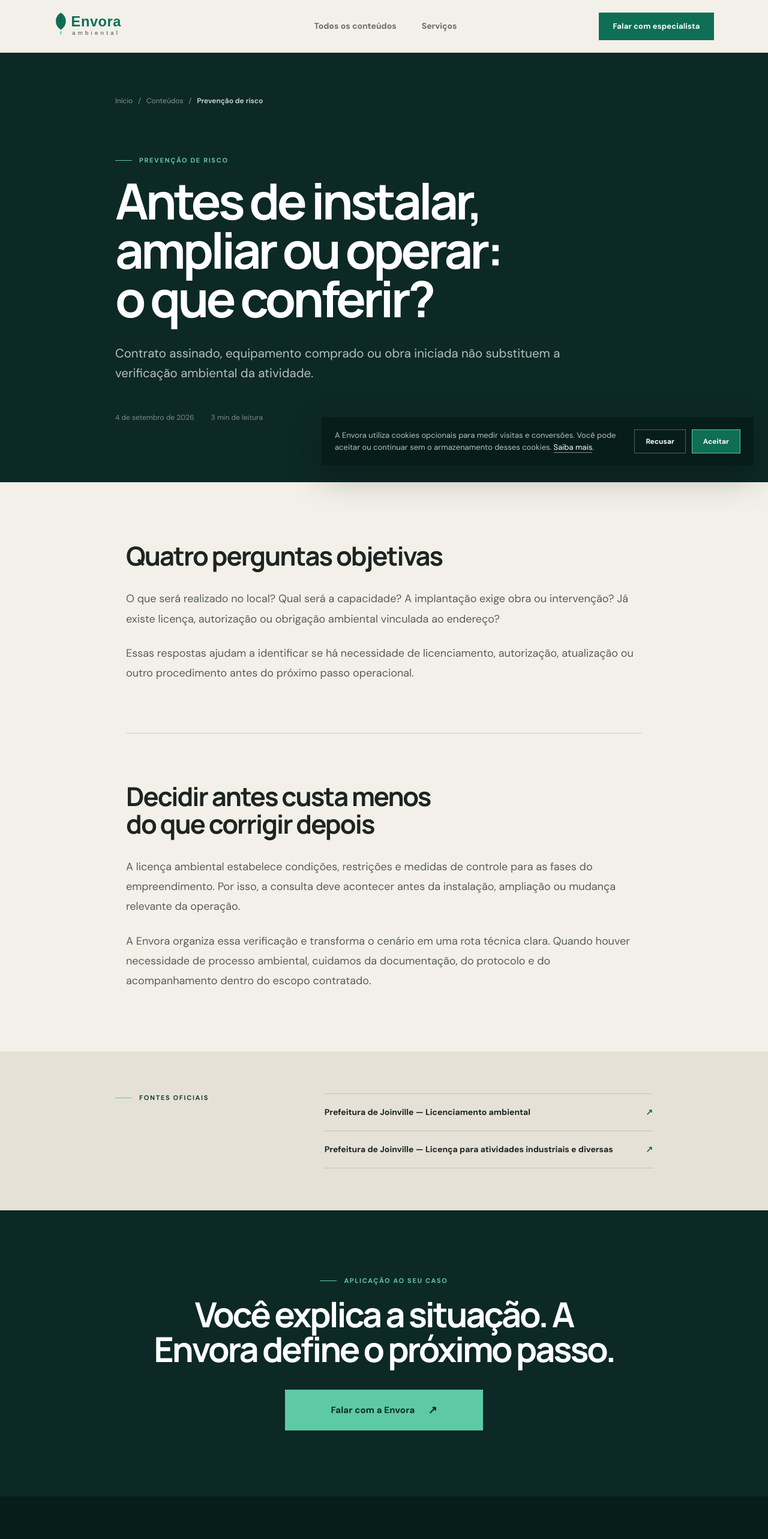
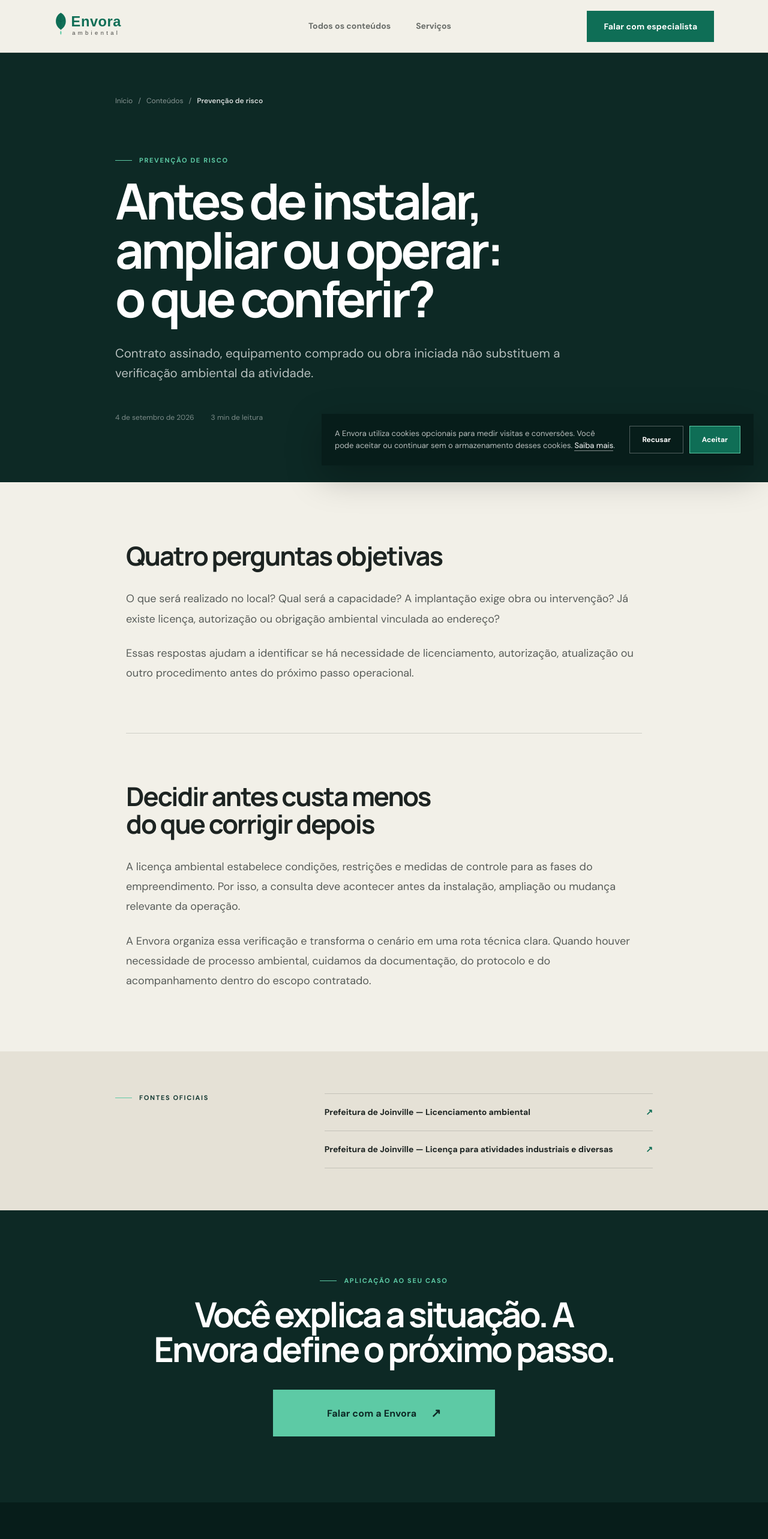
Before and after one commit to edukarnopp3/envora-ambiental-website, a Next.js app: page /conteudos/antes-de-instalar-ampliar-ou-operar in a window 1280 px wide. Shown: the top 2566 px of the page at 60% size. Built offline with nearby package versions, Linux system fonts and the light colour scheme; no server answers.

Commit message:
style: enlarge conversion buttons sitewide

```diff
--- a/app/globals.css
+++ b/app/globals.css
@@ -24,9 +24,9 @@ button { color:inherit; }
 .nav-links a.active::after { content:""; position:absolute; right:8px; bottom:5px; left:8px; height:2px; background:rgba(255,255,255,.72); }
 .header-cta { justify-self:end; }
 .menu-button { display:none; border:0; background:transparent; text-transform:uppercase; font-size:11px; font-weight:800; letter-spacing:.14em; }
-.button { display:inline-flex; align-items:center; justify-content:center; gap:22px; min-height:54px; padding:0 26px; border:0; font-size:13px; font-weight:700; letter-spacing:.01em; cursor:pointer; transition:.2s; }
-.button span { font-size:18px; }
-.button-small { min-width:188px; min-height:46px; padding:0 24px; color:white; background:var(--brand); }
+.button { display:inline-flex; align-items:center; justify-content:center; gap:24px; min-height:64px; padding:0 34px; border:0; font-size:14px; font-weight:700; letter-spacing:.01em; cursor:pointer; transition:.2s; }
+.button span { font-size:20px; }
+.button-small { min-width:204px; min-height:52px; padding:0 28px; color:white; background:var(--brand); }
 .button-dark { color:white; background:var(--ink); }
 .button-accent { color:white; background:var(--brand); }
 .button:hover { transform:translateY(-2px); filter:brightness(.95); }
@@ -51,7 +51,7 @@ button { color:inherit; }
 .hero-actions { display:flex; align-items:center; justify-content:center; gap:26px; margin-top:38px; }
 .hero-primary { color:var(--brand); background:#f7f7f5; }
 .hero-secondary { color:white; }
-.hero-video-control { position:absolute; right:clamp(20px,3vw,48px); bottom:clamp(20px,3vw,40px); z-index:2; width:48px; height:48px; display:grid; place-items:center; padding:0; border:1px solid rgba(255,255,255,.42); border-radius:50%; background:rgba(4,31,27,.4); color:white; cursor:pointer; backdrop-filter:blur(8px); transition:background .2s ease,border-color .2s ease; }
+.hero-video-control { position:absolute; right:clamp(20px,3vw,48px); bottom:clamp(20px,3vw,40px); z-index:2; width:54px; height:54px; display:grid; place-items:center; padding:0; border:1px solid rgba(255,255,255,.42); border-radius:50%; background:rgba(4,31,27,.4); color:white; cursor:pointer; backdrop-filter:blur(8px); transition:background .2s ease,border-color .2s ease; }
 .hero-video-control:hover,.hero-video-control:focus-visible { background:rgba(4,31,27,.78); border-color:white; }
 .hero-video-control svg { width:17px; height:17px; fill:currentColor; }
 .text-link { font-size:14px; font-weight:700; border-bottom:1px solid currentColor; padding:10px 0; }
@@ -134,7 +134,7 @@ select:focus,input:focus,textarea:focus { border-color:var(--forest); box-shadow
 .other-situation { display:grid; gap:9px; margin-top:14px; color:rgba(29,36,34,.72); font-size:12px; font-weight:700; }
 .choice-grid { display:grid; gap:8px; }
 .choice-grid.two { grid-template-columns:1fr 1fr; }
-.choice-grid button { min-height:46px; padding:10px 14px; text-align:left; border:1px solid var(--line); background:white; cursor:pointer; }
+.choice-grid button { min-height:54px; padding:12px 16px; text-align:left; border:1px solid var(--line); background:white; cursor:pointer; }
 .choice-grid button:hover,.choice-grid button.selected { border-color:var(--forest); background:var(--forest); color:white; }
 .process-list { list-style:none; margin:70px 0 0; padding:0; border-top:1px solid var(--line); }
 .process-list li { display:grid; grid-template-columns:100px 1fr; gap:28px; padding:32px 0; border-bottom:1px solid var(--line); }
@@ -191,7 +191,7 @@ footer .brand img { width:min(100%,520px); }
 .cookie-banner p { margin:0; color:rgba(255,255,255,.72); font-size:13px; line-height:1.55; }
 .cookie-banner p a { color:white; border-bottom:1px solid rgba(255,255,255,.5); }
 .cookie-banner>div { display:flex; gap:10px; }
-.cookie-banner button { min-height:40px; padding:0 18px; border:1px solid rgba(255,255,255,.3); color:white; background:transparent; font-size:12px; font-weight:700; cursor:pointer; }
+.cookie-banner button { min-height:46px; padding:0 20px; border:1px solid rgba(255,255,255,.3); color:white; background:transparent; font-size:12px; font-weight:700; cursor:pointer; }
 .cookie-banner .cookie-accept { border-color:var(--brand-soft); background:var(--brand); }
 .privacy-page { min-height:100svh; padding:0 7vw 90px; background:var(--paper); }
 .privacy-page>header { display:flex; align-items:center; justify-content:space-between; min-height:88px; border-bottom:1px solid var(--line); }
@@ -225,16 +225,16 @@ footer .brand img { width:min(100%,520px); }
 .service-visual-copy .eyebrow { margin:0 0 24px; color:var(--brand-soft); }
 .service-visual-copy h1 { max-width:760px; margin:0; font:700 clamp(50px,6.1vw,94px)/.97 "Manrope",sans-serif; letter-spacing:-.065em; text-wrap:balance; }
 .service-visual-copy>p:not(.eyebrow) { max-width:590px; margin:30px 0 0; color:rgba(255,255,255,.76); font-size:clamp(17px,1.4vw,21px); line-height:1.65; }
-.service-visual-link { display:flex; align-items:center; justify-content:space-between; gap:36px; width:min(100%,330px); min-height:58px; margin-top:38px; padding:0 20px; border:1px solid rgba(255,255,255,.45); font-size:12px; font-weight:700; transition:background .2s ease,color .2s ease,transform .2s ease; }
+.service-visual-link { display:flex; align-items:center; justify-content:space-between; gap:40px; width:min(100%,390px); min-height:70px; margin-top:38px; padding:0 26px; border:1px solid rgba(255,255,255,.45); font-size:14px; font-weight:700; transition:background .2s ease,color .2s ease,transform .2s ease; }
 .service-visual-link b { color:var(--brand-soft); font-size:18px; }
 .service-visual-hero:hover .service-visual-link,.service-visual-hero:focus-visible .service-visual-link { color:var(--forest-dark); background:var(--brand-soft); border-color:var(--brand-soft); transform:translateY(-2px); }
 .service-visual-hero:hover .service-visual-link b,.service-visual-hero:focus-visible .service-visual-link b { color:var(--forest-dark); }
 .service-execution { display:grid; grid-template-columns:minmax(0,1.15fr) minmax(360px,.85fr); align-items:center; gap:9vw; min-height:88svh; padding:96px 7vw; background:var(--forest-dark); color:white; }
 .service-execution h2 { max-width:900px; margin:0; font:700 clamp(48px,5.8vw,86px)/.98 "Manrope",sans-serif; letter-spacing:-.06em; text-wrap:balance; }
 .service-execution>div:last-child>p { max-width:620px; margin:0; color:rgba(255,255,255,.72); font-size:clamp(18px,1.6vw,23px); line-height:1.65; }
-.service-execution .service-primary { width:min(100%,500px); min-height:82px; margin-top:34px; font-size:16px; }
+.service-execution .service-primary { width:min(100%,560px); min-height:90px; margin-top:34px; font-size:17px; }
 .service-execution small { display:block; max-width:560px; margin-top:22px; color:rgba(255,255,255,.43); font-size:11px; line-height:1.6; }
-.service-primary { min-width:min(100%,330px); min-height:68px; margin-top:38px; padding:0 34px; color:var(--forest-dark); background:var(--brand-soft); font-size:15px; }
+.service-primary { min-width:min(100%,370px); min-height:78px; margin-top:38px; padding:0 40px; color:var(--forest-dark); background:var(--brand-soft); font-size:16px; }
 .service-highlights { border-top:1px solid rgba(255,255,255,.18); }
 .service-highlights div { display:grid; grid-template-columns:44px 1fr; align-items:center; min-height:92px; border-bottom:1px solid rgba(255,255,255,.18); }
 .service-highlights small { color:var(--brand-soft); font-size:10px; letter-spacing:.12em; }
@@ -322,7 +322,7 @@ footer .brand img { width:min(100%,520px); }
 @keyframes license-blueprint-drift { from { transform:scale(1.025) translate3d(0,0,0); } to { transform:scale(1.055) translate3d(0,-7px,0); } }
 .license-handoff { display:grid; grid-template-columns:minmax(0,1.15fr) minmax(360px,.85fr); align-items:center; gap:9vw; min-height:88svh; padding:96px 7vw; background:var(--forest-dark); color:white; }
 .license-handoff>div:last-child>p { max-width:620px; margin:0; color:rgba(255,255,255,.72); font-size:clamp(18px,1.6vw,23px); line-height:1.65; }
-.license-handoff .service-primary { width:min(100%,500px); min-height:82px; margin-top:34px; font-size:16px; }
+.license-handoff .service-primary { width:min(100%,560px); min-height:90px; margin-top:34px; font-size:17px; }
 .license-handoff small { display:block; max-width:560px; margin-top:22px; color:rgba(255,255,255,.43); font-size:11px; line-height:1.6; }
 .content-article-hero { padding:72px 15vw 100px; background:var(--forest-dark); color:white; }
 .content-article-hero .service-breadcrumb { margin-bottom:84px; }
@@ -385,7 +385,7 @@ footer .brand img { width:min(100%,520px); }
   .service-topbar { grid-template-columns:1fr auto; min-height:78px; padding:0 22px; }
   .service-topbar .brand img { width:174px; }
   .service-topbar nav { display:none; }
-  .service-topbar .button { min-width:0; min-height:42px; padding:0 16px; font-size:11px; }
+  .service-topbar .button { min-width:0; min-height:48px; padding:0 18px; font-size:11px; }
   .service-hero { padding:48px 24px 72px; }
   .service-visual-hero { min-height:calc(100svh - 78px); padding:72px 24px; background-position:62% center; }
   .service-visual-copy h1 { font-size:clamp(43px,12vw,66px); }
```
